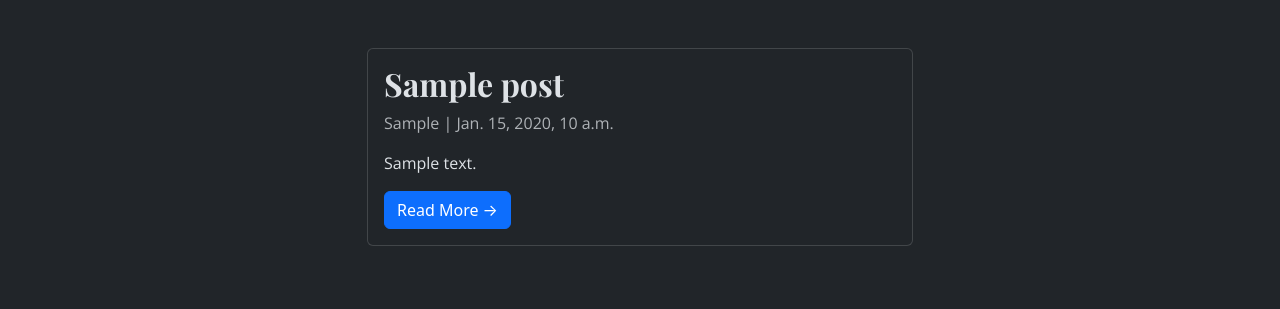
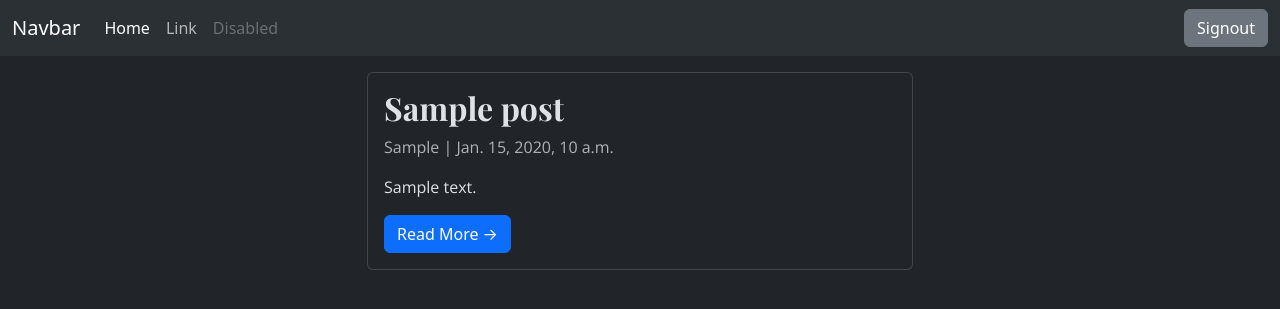
Before and after one commit to SparrowSurya/blog_site, a Django app: page /blog/ in a window 1280 px wide. Shown: the top 309 px of the page. Run offline with Django 4.2, Linux system fonts and the light colour scheme; tables that the repository leaves empty hold one stand-in row (values such as "Sample post").

Commit message:
added navbar & logout

```diff
--- a/account/urls.py
+++ b/account/urls.py
@@ -5,5 +5,5 @@ from . import views
 
 urlpatterns = [
     path("login", views.AccountLogin.as_view(), name="login"),
-    # path("logout", views.AccountLogout.as_view(), name="logout"), # TODO
+    path("logout", views.AccountLogout.as_view(), name="logout"),
 ]
--- a/account/views.py
+++ b/account/views.py
@@ -11,7 +11,7 @@ class AccountLogin(LoginView):
     def get_redirect_url(self) -> str:
         return reverse_lazy("blog:blogs_list")
 
-# TODO
+
 class AccountLogout(LogoutView):
     def get_redirect_url(self):
         return reverse_lazy("pages:home")
--- a/templates/base.html
+++ b/templates/base.html
@@ -25,6 +25,10 @@
     <title>{% block title %}{% endblock title %}</title>
 </head>
 <body>
+
+    {% comment %} navbar {% endcomment %}
+    {% block navbar %}{% endblock navbar %}
+
     {% comment %} Everything goes in here {% endcomment %}
     {% block content %}{% endblock content %}
 
--- a/templates/blog/blog_detail.html
+++ b/templates/blog/blog_detail.html
@@ -1,6 +1,8 @@
 {% extends "base.html" %}
 
 {% block title %}{{ object.title }}| Blog{% endblock title %}
+
+{% block navbar %} {% include "navbar.html" %} {% endblock navbar %}
 
 {% block content %}
 <div class="container my-3">
--- a/templates/blog/blog_list.html
+++ b/templates/blog/blog_list.html
@@ -2,10 +2,12 @@
 
 {% block title %}All | Blogs{% endblock title %}
 
+{% block navbar %} {% include "navbar.html" %} {% endblock navbar %}
+
 {% block content %}
-<div class="container">
+<main class="container">
     <div class="row">
-        <div class="col-md-6 mt-5 mx-auto">
+        <div class="col-md-6 mt-3 mx-auto">
             {% for post in post_list %}
             <div class="card mb-4">
                 <div class="card-body">
@@ -18,5 +20,5 @@
             {% endfor %}
         </div>
     </div>
-</div>
+</main>
 {% endblock content %}
--- /dev/null
+++ b/templates/navbar.html
@@ -0,0 +1,23 @@
+<nav class="navbar navbar-expand-lg bg-body-tertiary">
+    <div class="container-fluid">
+        <a class="navbar-brand" href="#">Navbar</a>
+        <button class="navbar-toggler" type="button" data-bs-toggle="collapse" data-bs-target="#navbarTogglerDemo02"
+            aria-controls="navbarTogglerDemo02" aria-expanded="false" aria-label="Toggle navigation">
+            <span class="navbar-toggler-icon"></span>
+        </button>
+        <div class="collapse navbar-collapse" id="navbarTogglerDemo02">
+            <ul class="navbar-nav me-auto mb-2 mb-lg-0">
+                <li class="nav-item">
+                    <a class="nav-link active" aria-current="page" href="#">Home</a>
+                </li>
+                <li class="nav-item">
+                    <a class="nav-link" href="#">Link</a>
+                </li>
+                <li class="nav-item">
+                    <a class="nav-link disabled" aria-disabled="true">Disabled</a>
+                </li>
+            </ul>
+            <a href="{% url 'account:logout' %}" class="btn btn-secondary">Signout</a>
+        </div>
+    </div>
+</nav>
```
Also changed, not shown: README.md.
